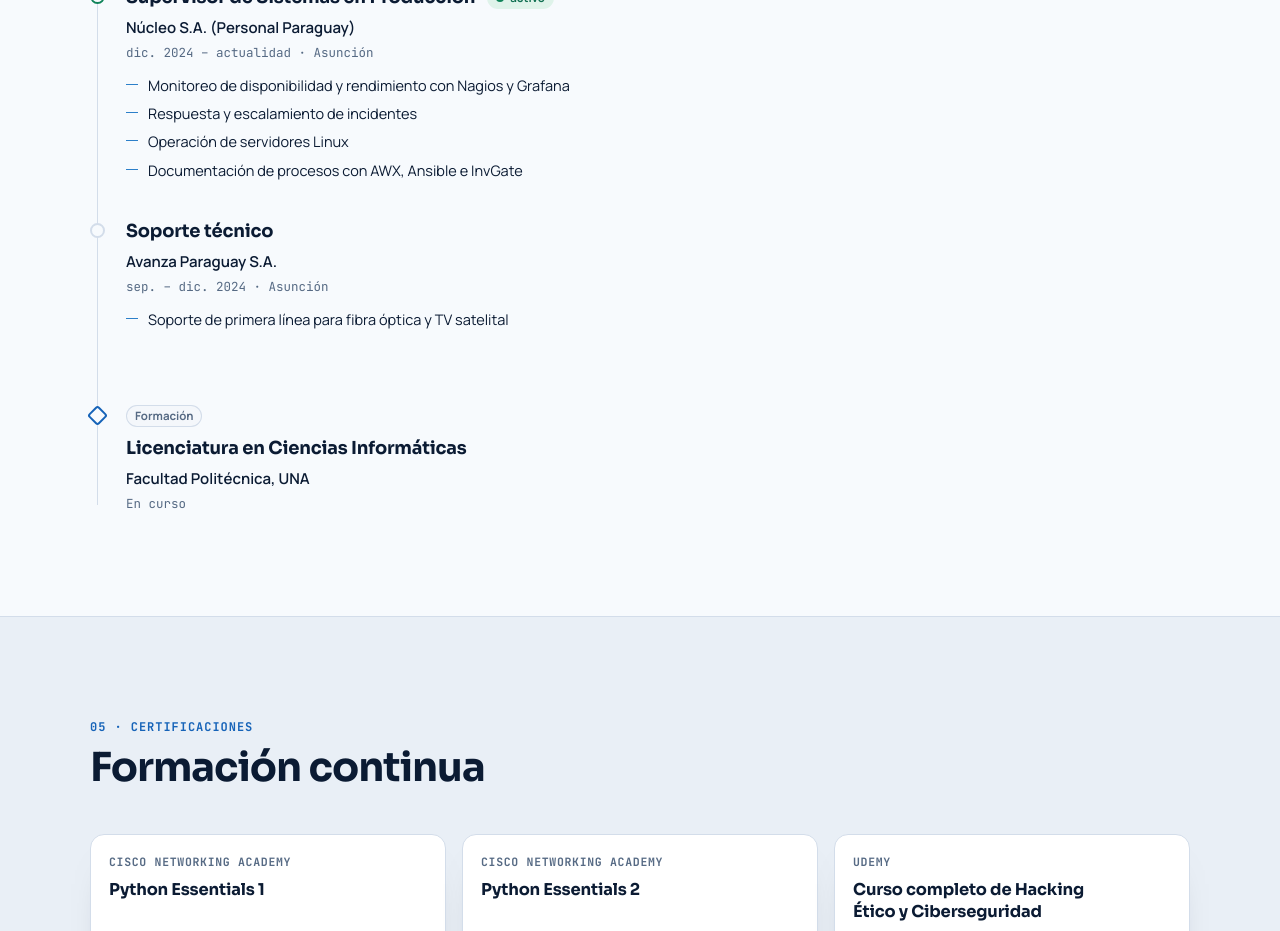
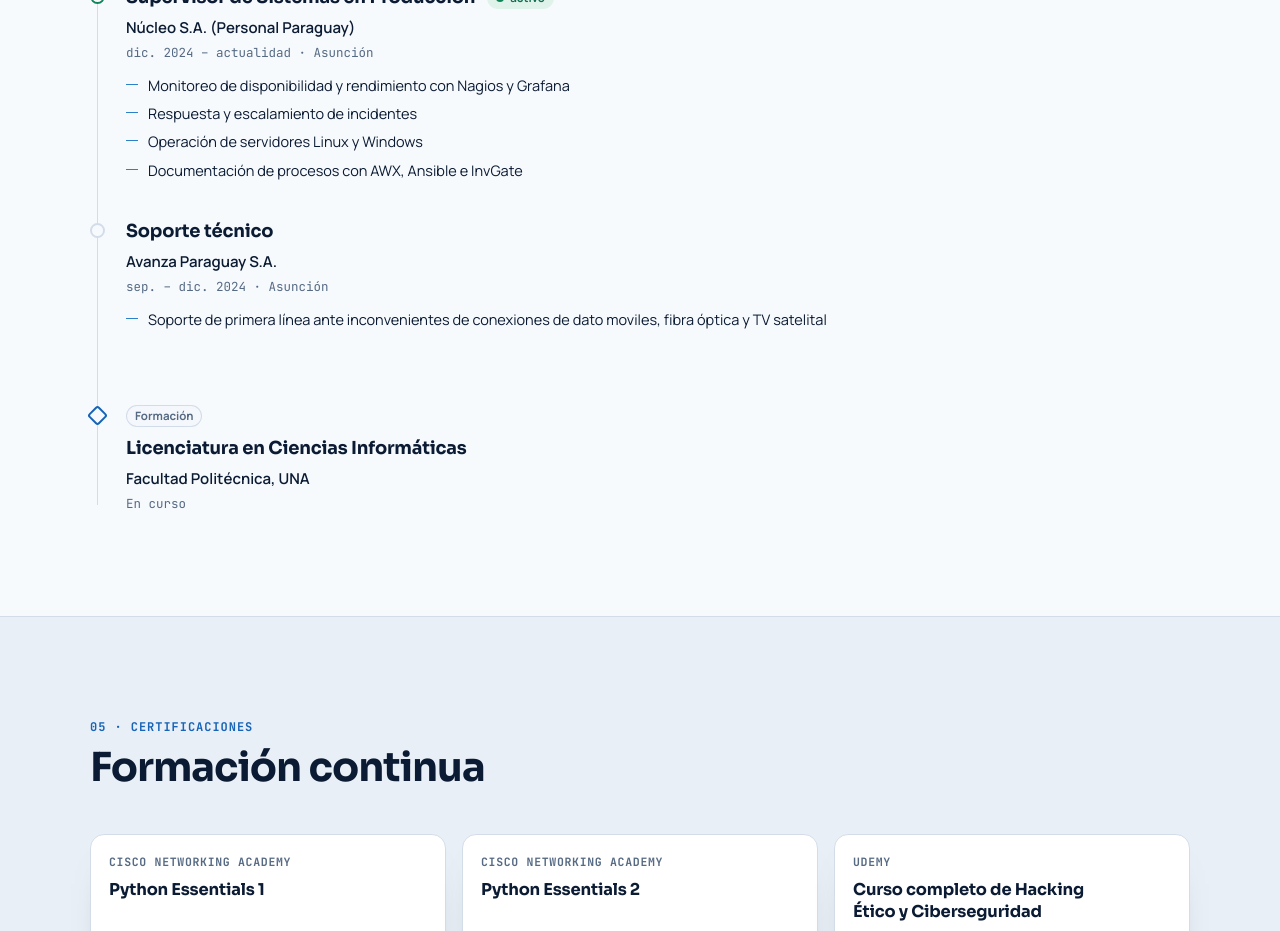
Before and after one commit to Ing-Alan/portafolios-web-alan, a React (Vite) app: page / in a window 1280 px wide. Shown: the part 3260-4191 px from the top of the page. Built offline with nearby package versions, Linux system fonts and the light colour scheme.

Commit message:
correccion de trayectorias

```diff
--- a/src/data/experience.ts
+++ b/src/data/experience.ts
@@ -18,7 +18,7 @@ export const experience: ExperienceItem[] = [
     highlights: [
       'Monitoreo de disponibilidad y rendimiento con Nagios y Grafana',
       'Respuesta y escalamiento de incidentes',
-      'Operación de servidores Linux',
+      'Operación de servidores Linux y Windows',
       'Documentación de procesos con AWX, Ansible e InvGate',
     ],
   },
@@ -28,7 +28,7 @@ export const experience: ExperienceItem[] = [
     period: 'sep. – dic. 2024',
     location: 'Asunción',
     current: false,
-    highlights: ['Soporte de primera línea para fibra óptica y TV satelital'],
+    highlights: ['Soporte de primera línea ante inconvenientes de conexiones de dato moviles, fibra óptica y TV satelital'],
   },
 ]
 
```
